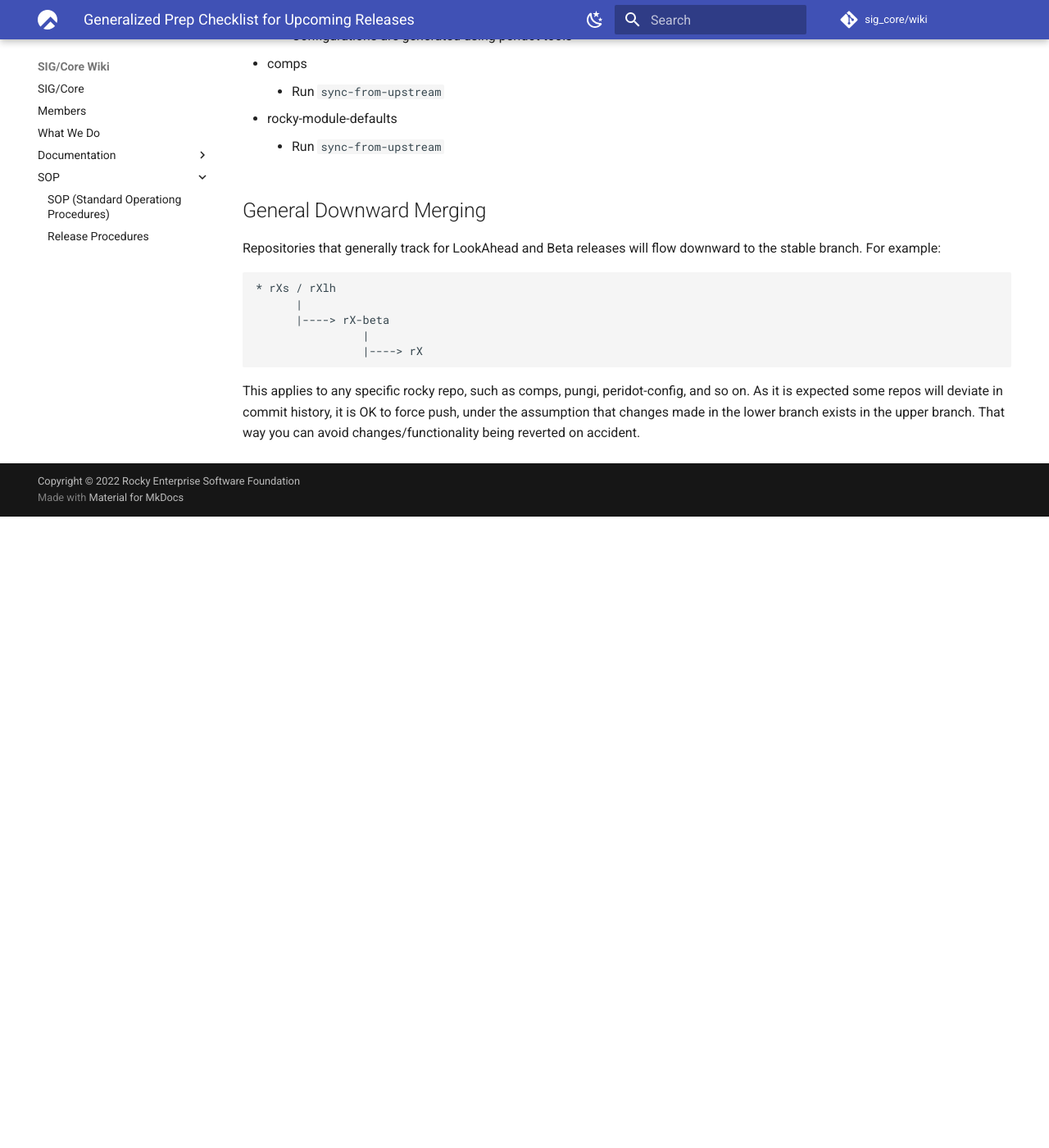
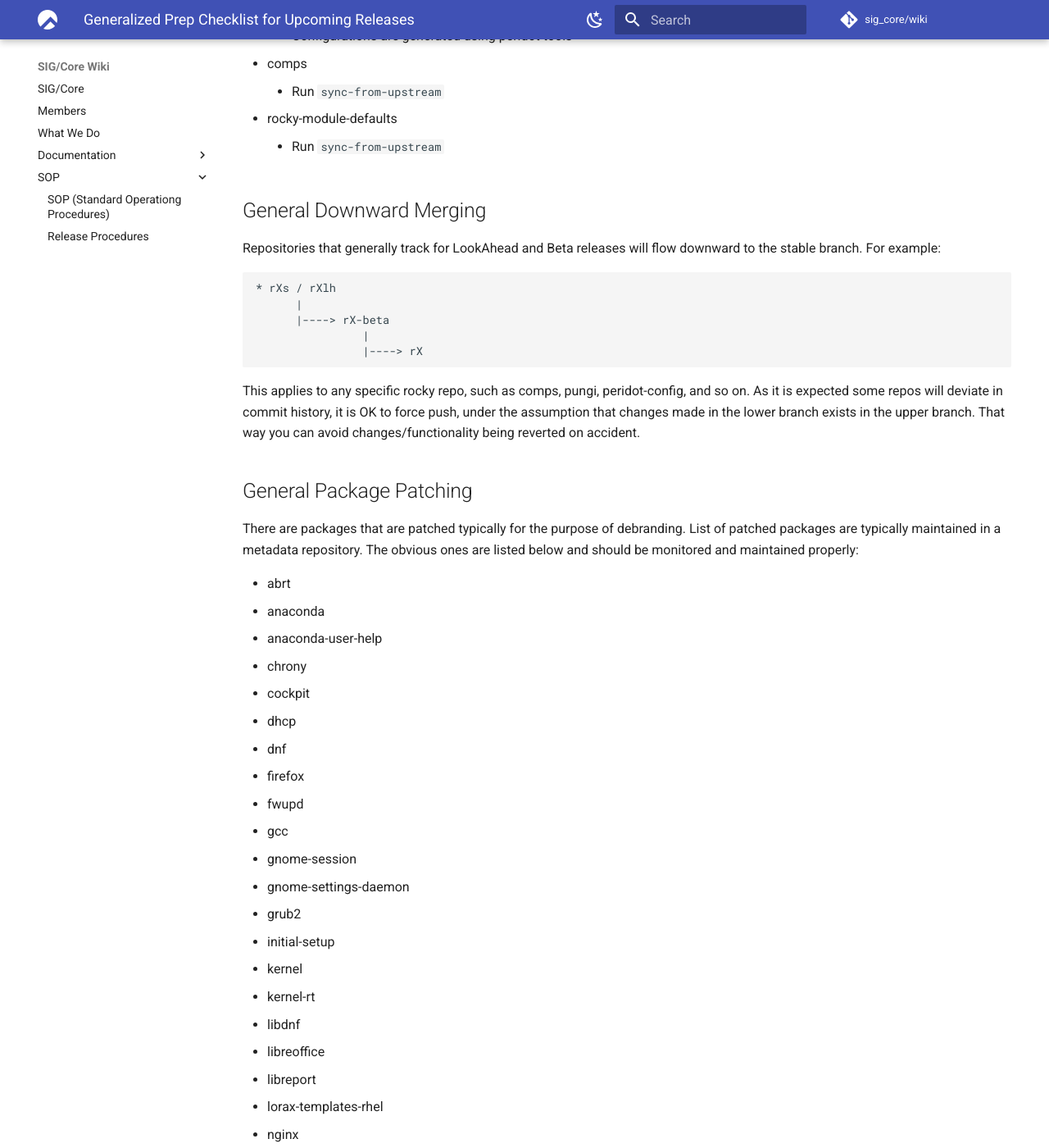
Before and after one commit to rocky-linux/sig-core-wiki, an MkDocs documentation site: the page built from docs/sop/sop_upstream_prep_checklist.md, in a window 1280 px wide and 1400 px high, scrolled down 1271 px. Shown: the whole window at 82% size. Built offline with MkDocs 1.6.1 and Material for MkDocs 9.7.7, drawn with Linux system fonts in a browser that asks for light colours; before the commit the page ends 1901 px from its top, so only the background shows below that; some of the changed text lies outside the part shown.

Commit message:
add common list of packages to patch

```diff
--- a/docs/sop/sop_upstream_prep_checklist.md
+++ b/docs/sop/sop_upstream_prep_checklist.md
@@ -78,3 +78,48 @@
 to force push, under the assumption that changes made in the lower branch exists
 in the upper branch. That way you can avoid changes/functionality being reverted
 on accident.
+
+## General Package Patching
+
+There are packages that are patched typically for the purpose of debranding.
+List of patched packages are typically maintained in a metadata repository. The
+obvious ones are listed below and should be monitored and maintained properly:
+
+* abrt
+* anaconda
+* anaconda-user-help
+* chrony
+* cockpit
+* dhcp
+* dnf
+* firefox
+* fwupd
+* gcc
+* gnome-session
+* gnome-settings-daemon
+* grub2
+* initial-setup
+* kernel
+* kernel-rt
+* libdnf
+* libreoffice
+* libreport
+* lorax-templates-rhel
+* nginx
+* opa-ff
+* opa-fm
+* openldap
+* openscap
+* osbuild
+* osbuild-composer
+* PackageKit
+* pesign
+* python-pip
+* redhat-rpm-config
+* scap-security-guide
+* shim
+* shim-unsigned-x64
+* shim-unsigned-aarch64
+* subscription-manager
+* systemd
+* thunderbird
```
